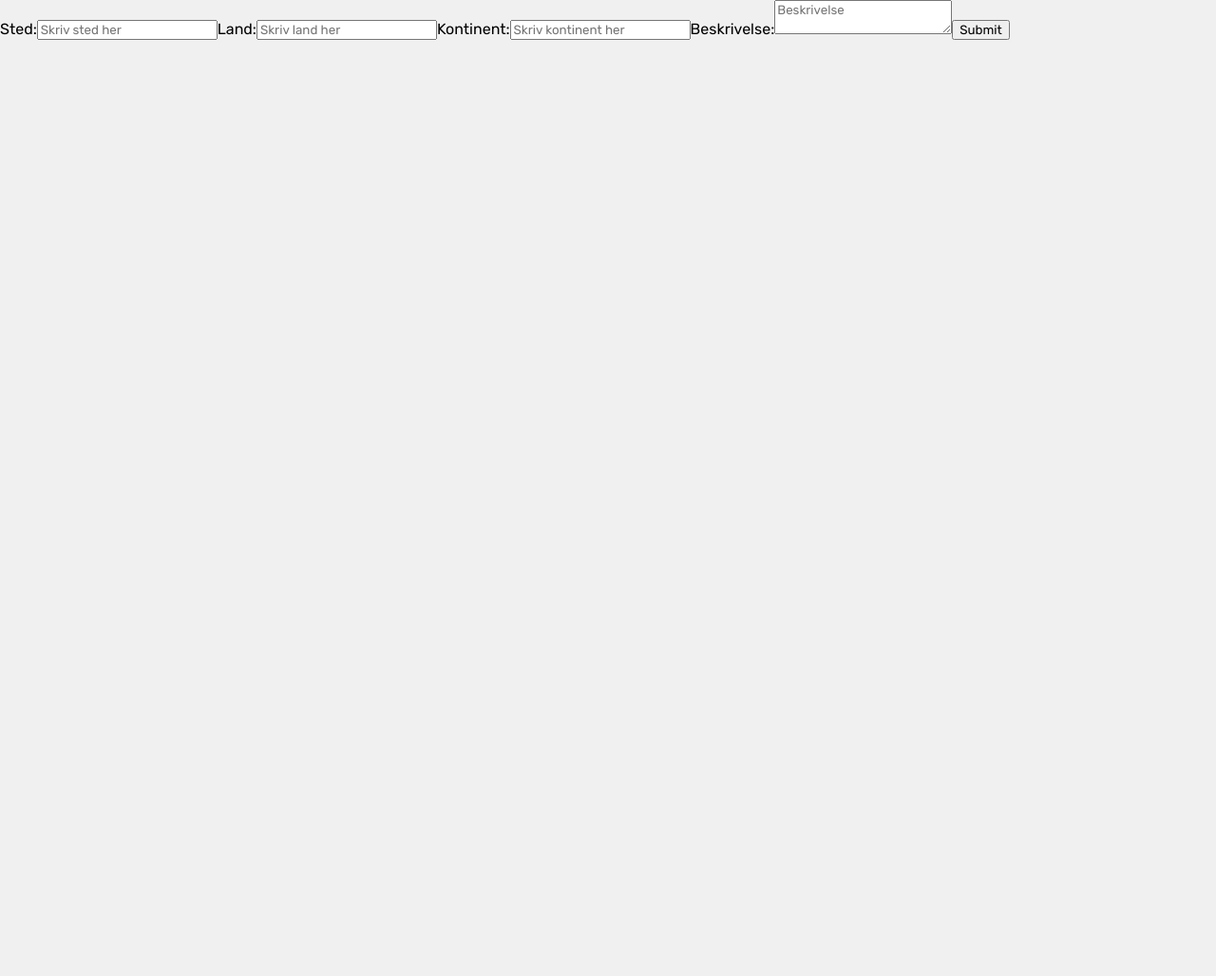
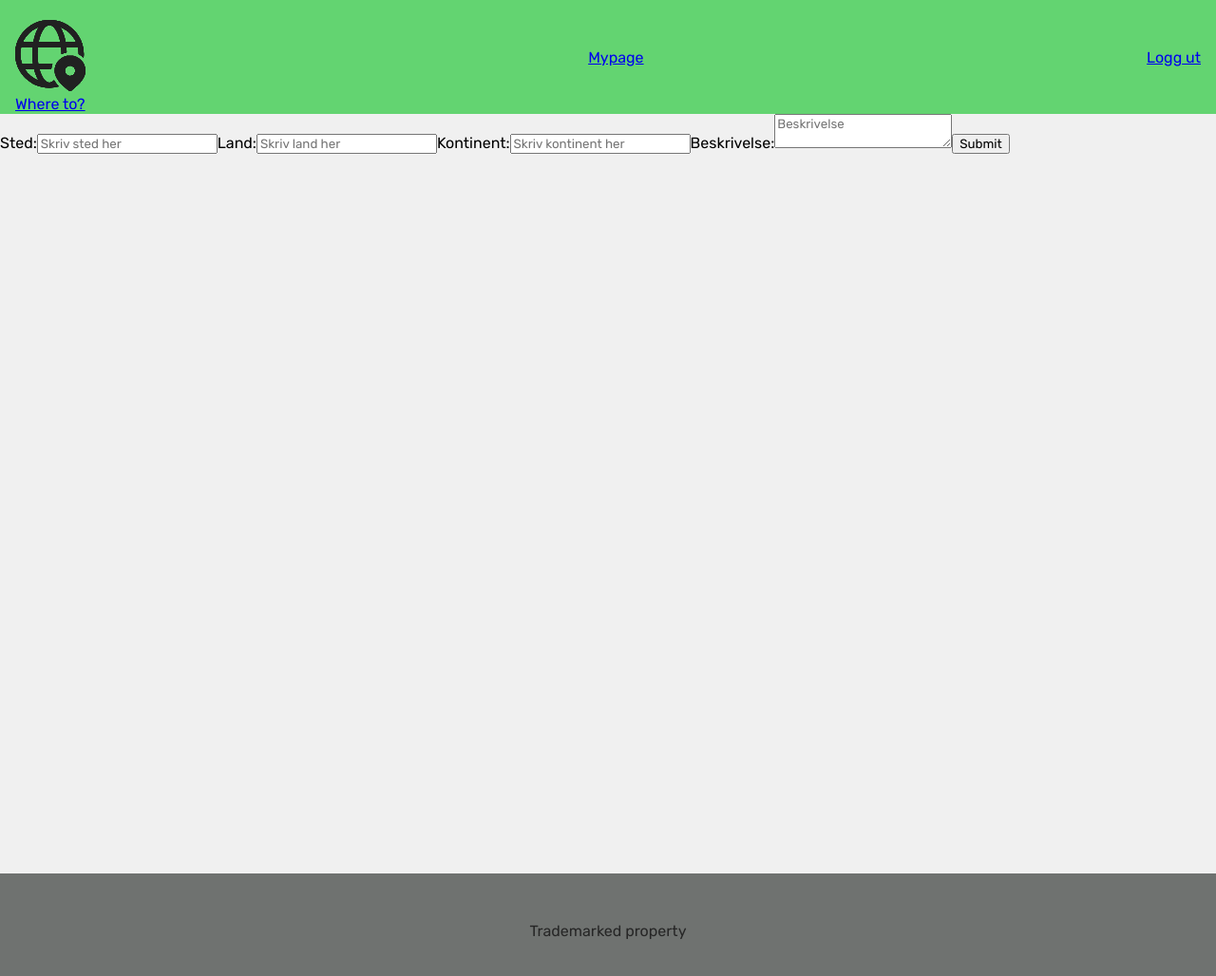
Before and after one commit to TrygveEriksen/WhereTo, a React (Vite) app in the folder TravelPlanner/: page /newdestination in a window 1280 px wide. Shown: the top 1028 px of the page at 95% size. Before the commit the page ends 800 px from the top, so only its background shows below. Built offline with nearby package versions, Linux system fonts and the light colour scheme; no server answers; sample sign-in values are in the browser's storage.

Commit message:
feat: footer everywhere

```diff
--- a/TravelPlanner/src/Components/Descriptions/Descriptions.jsx
+++ b/TravelPlanner/src/Components/Descriptions/Descriptions.jsx
@@ -3,6 +3,7 @@
 import { useParams } from "react-router-dom";
 import { API } from "../../API/API";
 import Navbar from "../Navbar/Navbar";
+import Footer from "../Footer/Footer";
 import Loading from "../Loading/Loading";
 
 function Descriptions() {
@@ -34,6 +35,8 @@
         {isLoading && <Loading/>}
         <p>{destinations.description}</p>
       </div>
+
+      <Footer />
     </>
   );
 
--- a/TravelPlanner/src/Components/Home/Home.jsx
+++ b/TravelPlanner/src/Components/Home/Home.jsx
@@ -3,6 +3,7 @@
 import { Link } from "react-router-dom";
 import { API } from "../../API/API";
 import Navbar from "../Navbar/Navbar";
+import Footer from "../Footer/Footer";
 import Loading from "../Loading/Loading";
 import "./Home.css";
 
@@ -46,6 +47,7 @@
           </ul>
         </div>
       </div>
+      <Footer />
     </>
   );
 }
--- a/TravelPlanner/src/Components/Mypage/Mypage.jsx
+++ b/TravelPlanner/src/Components/Mypage/Mypage.jsx
@@ -1,4 +1,5 @@
 import Navbar from "../Navbar/Navbar"
+import Footer from "../Footer/Footer";
 import { useEffect, useState } from "react";
 import { API } from "../../API/API";
 
@@ -23,6 +24,7 @@
 		<p>Dette er din brukerside</p>
 		<p>Her vil det etterhvert vært mulig å slette brukeren din</p>
     </div>
+  <Footer />
 	</>
   )
 
--- a/TravelPlanner/src/Components/NewDestination/NewDestination.css
+++ b/TravelPlanner/src/Components/NewDestination/NewDestination.css
@@ -40,3 +40,7 @@
   .submit-btn:hover {
     background-color: #0056
   }
+
+  .newDestinationCont {
+    min-height: 100vh;
+  }
--- a/TravelPlanner/src/Components/NewDestination/NewDestination.jsx
+++ b/TravelPlanner/src/Components/NewDestination/NewDestination.jsx
@@ -1,5 +1,7 @@
 import { useEffect, useState } from "react";
 import { API } from "../../API/API";
+import Navbar from "../Navbar/Navbar"
+import Footer from "../Footer/Footer";
 import "./NewDestination.css"
 import { useNavigate } from "react-router-dom";
 
@@ -75,7 +77,9 @@
 
 
   return (
-    <div>
+    <>
+    <Navbar />
+    <div className="newDestinationCont">
       {errorMessage && (<p className="error"> {errorMessage} </p>)}
       <form onSubmit={handleSubmit}>
         <label htmlFor="place">Sted:</label>
@@ -117,6 +121,8 @@
       </form>
       {successMessage && (<p className="success"> {successMessage} </p>)}
     </div>
+    <Footer />
+    </>
   );
   }
 
```
